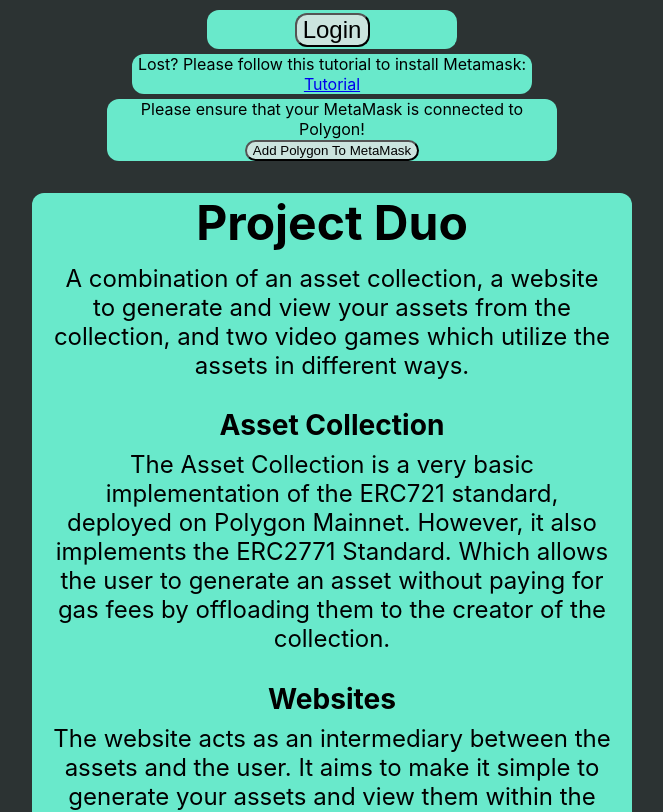
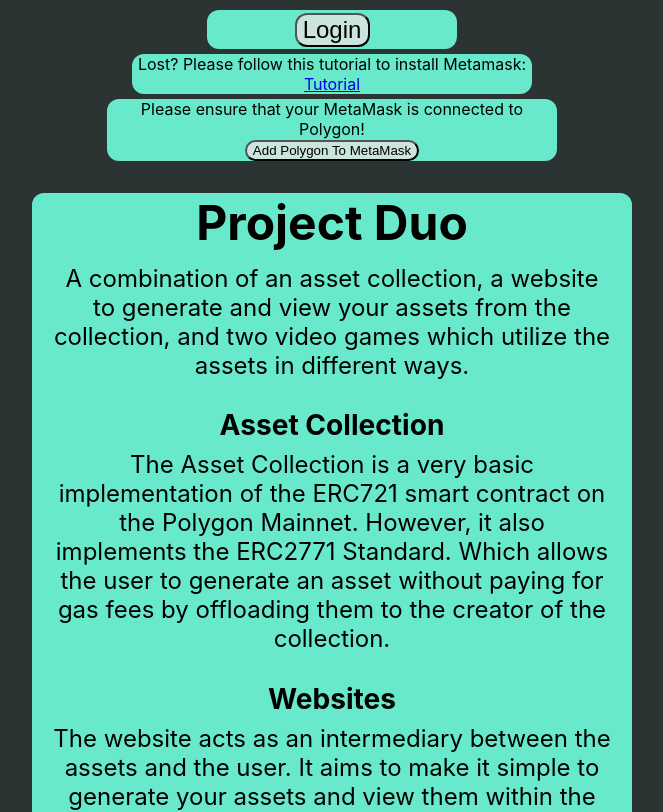
Before and after one commit to Hotmanics/project-duo, a React (Create React App) app in the folder react/: page / in a window 1280 px wide. Shown: the top 812 px of the page, without its empty margins (308-971 px from the left). Built offline with nearby package versions, Linux system fonts and the light colour scheme; what web3modal would draw is missing.

Commit message:
updated wording

```diff
--- a/react/src/Components/About/About.js
+++ b/react/src/Components/About/About.js
@@ -28,7 +28,7 @@ const About = (props)=> {
             <div>
                 <h3>Asset Collection</h3>
                 <p>
-                    The Asset Collection is a very basic implementation of the ERC721 standard, deployed on Polygon Mainnet. However, it also implements the ERC2771 Standard. Which allows the user to generate an asset without paying for gas fees by offloading them to the creator of the collection.
+                    The Asset Collection is a very basic implementation of the ERC721 smart contract on the Polygon Mainnet. However, it also implements the ERC2771 Standard. Which allows the user to generate an asset without paying for gas fees by offloading them to the creator of the collection.
                 </p>
             </div>
             <div>
```
Also changed, not shown: 6 other files (tests, documents, lock files or other folders).
